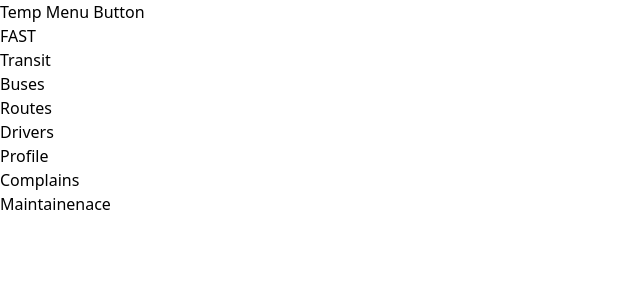
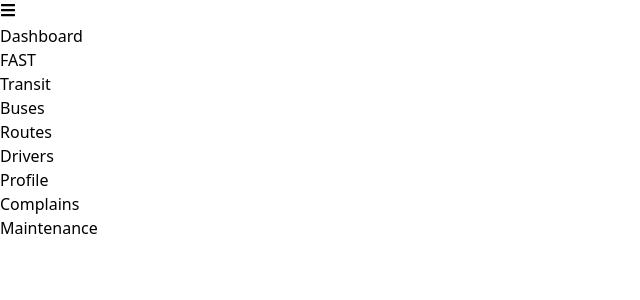
Before and after one commit to Irtiza1/FAST_Transit, a React (Vite) app in the folder frontend/: page /vendor in a window 1280 px wide. Shown: the top 300 px of the page, without its empty margins (0-640 px from the left). Built offline with nearby package versions, Linux system fonts and the light colour scheme.

Commit message:
ui updates, added sidebar.

```diff
--- a/frontend/src/pages/VendorDashboard.jsx
+++ b/frontend/src/pages/VendorDashboard.jsx
@@ -1,7 +1,14 @@
-import React, { useState } from "react";
+import React, { useState, useEffect } from "react";
 import { Link, Outlet } from "react-router-dom";
+import { FaBars } from "react-icons/fa";
 function VendorDashboard() {
-  const [sideBarOpen, setSideBarOpen] = useState(true);
+  const [sideBarOpen, setSideBarOpen] = useState(false);
+
+  // Check screen size on initial load and adjust sidebar state
+  useEffect(() => {
+    const isMediumOrLarger = window.innerWidth >= 768;
+    setSideBarOpen(isMediumOrLarger);
+  }, []);
 
   function toggleSideBar() {
     setSideBarOpen(!sideBarOpen);
@@ -9,8 +16,14 @@ function VendorDashboard() {
 
   return (
     <>
-      <div className="fixed bg-gray-950 w-full top-0 left-0 min-h-12 text-gray-400 border-b border-gray-600 z-10">
-        <button className="p-1 bg-gray-800 m-1 rounded" onClick={toggleSideBar}>Temp Menu Button</button>
+      <div className="fixed bg-gray-950 w-full top-0 left-0 h-12 text-gray-400 border-b border-gray-600 z-10 flex items-center px-4">
+        <button
+          className="mr-4 p-2 rounded hover:bg-gray-800 transition-colors duration-300"
+          onClick={toggleSideBar}
+        >
+          <FaBars className="text-xl text-gray-400 hover:text-yellow-600 transition duration-300" />
+        </button>
+        <p className="text-xl font-bold text-gray-200">Dashboard</p>
       </div>
 
       <div
@@ -18,13 +31,12 @@ function VendorDashboard() {
           sideBarOpen ? "translate-x-0" : "-translate-x-full"
         } transition-all duration-300 ease-in-out z-10`}
       >
-        <div className="h-full max-h-screen overflow-y-auto flex flex-col">
+        <div className="h-full max-h-screen overflow-y-auto flex flex-col px-2 py-4">
           <div className="p-2">
             <p className="text-yellow-600 text-4xl font-extrabold">FAST</p>
             <p className="text-gray-100 text-xl font-extrabold">Transit</p>
           </div>
-          <ul className="text-gray-300 px-2  pb-10 my-6 transition-all ease-in-out">
-
+          <ul className="text-gray-300 px-2 pb-10 mb-6 transition-all ease-in-out">
             <li>
               <Link
                 to="buses"
@@ -61,12 +73,13 @@ function VendorDashboard() {
             </li>
             <li>
               <Link className="block w-full px-2 py-1 font-bold rounded text-xs hover:bg-yellow-500 hover:bg-opacity-50 hover:text-sm hover:transition-all duration-500 ease-in-out">
-                Maintainenace
+                Maintenance
               </Link>
             </li>
           </ul>
         </div>
       </div>
+
       <main
         className={`${
           sideBarOpen ? "md:ml-[20%]" : "ml-0"
@@ -80,37 +93,83 @@ function VendorDashboard() {
 
 export default VendorDashboard;
 
-// import React, { useState } from 'react';
-// import { Link, Outlet } from 'react-router-dom';
-
+// import React, { useState,useEffect } from "react";
+// import { Link, Outlet } from "react-router-dom";
 // function VendorDashboard() {
 //   const [sideBarOpen, setSideBarOpen] = useState(true);
 
 //   function toggleSideBar() {
 //     setSideBarOpen(!sideBarOpen);
 //   }
-
+//   useEffect(() => {
+//     const isMediumOrLarger = window.innerWidth >= 768;
+//     setSideBarOpen(isMediumOrLarger);
+//   }, []);
 //   return (
 //     <>
-//       <div className="bg-gray-950 w-full top-0 left-0 min-h-12 text-gray-400">
-//         <button onClick={toggleSideBar}>Menu</button>
+//       <div className="fixed bg-gray-950 w-full top-0 left-0 min-h-12 text-gray-400 border-b border-gray-600 z-10">
+//         <button className="p-1 bg-gray-800 m-1 rounded" onClick={toggleSideBar}>Temp Menu Button</button>
 //       </div>
 
-//       <div className={`bg-gray-950 h-screen md:w-1/5 sm:w-2/5 fixed top-12 left-0 ${sideBarOpen ? "translate-x-0" : "-translate-x-full"} transition-all duration-300 ease-in-out`}>
-//         <div className='h-full max-h-screen overflow-y-auto flex flex-col'>
-//           <div className='p-2'>
-//             <p className='text-yellow-600 text-4xl font-extrabold'>FAST</p>
-//             <p className='text-gray-100 text-xl font-extrabold'>Transit</p>
+//       <div
+//         className={`bg-gray-950 h-screen md:w-1/5 sm:w-2/5 fixed top-12 left-0 md:${
+//           sideBarOpen ? "translate-x-0" : "-translate-x-full"
+//         } transition-all duration-300 ease-in-out z-10`}
+//       >
+//         <div className="h-full max-h-screen overflow-y-auto flex flex-col">
+//           <div className="p-2">
+//             <p className="text-yellow-600 text-4xl font-extrabold">FAST</p>
+//             <p className="text-gray-100 text-xl font-extrabold">Transit</p>
 //           </div>
-//           <ul className='text-gray-300 px-2 pb-10 my-6 transition-all ease-in-out'>
-//             <li><Link className='block w-full px-2 py-1 font-bold rounded text-xs hover:bg-yellow-500 hover:bg-opacity-50 hover:text-sm hover:transition-all duration-500 ease-in-out'>Profile</Link></li>
-//             <li><Link to="buses" className='block w-full px-2 py-1 font-bold rounded text-xs hover:bg-yellow-500 hover:bg-opacity-50 hover:text-sm hover:transition-all duration-500 ease-in-out'>Buses</Link></li>
-//             <li><Link to="routes" className='block w-full px-2 py-1 font-bold rounded text-xs hover:bg-yellow-500 hover:bg-opacity-50 hover:text-sm hover:transition-all duration-500 ease-in-out'>Routes</Link></li>
-//             <li><Link to="drivers" className='block w-full px-2 py-1 font-bold rounded text-xs hover:bg-yellow-500 hover:bg-opacity-50 hover:text-sm hover:transition-all duration-500 ease-in-out'>Drivers</Link></li>
+//           <ul className="text-gray-300 px-2  pb-10 my-6 transition-all ease-in-out">
+
+//             <li>
+//               <Link
+//                 to="buses"
+//                 className="block w-full px-2 py-1 font-bold rounded text-xs hover:bg-yellow-500 hover:bg-opacity-50 hover:text-sm hover:transition-all duration-500 ease-in-out"
+//               >
+//                 Buses
+//               </Link>
+//             </li>
+//             <li>
+//               <Link
+//                 to="routes"
+//                 className="block w-full px-2 py-1 font-bold rounded text-xs hover:bg-yellow-500 hover:bg-opacity-50 hover:text-sm hover:transition-all duration-500 ease-in-out"
+//               >
+//                 Routes
+//               </Link>
+//             </li>
+//             <li>
+//               <Link
+//                 to="drivers"
+//                 className="block w-full px-2 py-1 font-bold rounded text-xs hover:bg-yellow-500 hover:bg-opacity-50 hover:text-sm hover:transition-all duration-500 ease-in-out"
+//               >
+//                 Drivers
+//               </Link>
+//             </li>
+//             <li>
+//               <Link className="block w-full px-2 py-1 font-bold rounded text-xs hover:bg-yellow-500 hover:bg-opacity-50 hover:text-sm hover:transition-all duration-500 ease-in-out">
+//                 Profile
+//               </Link>
+//             </li>
+//             <li>
+//               <Link className="block w-full px-2 py-1 font-bold rounded text-xs hover:bg-yellow-500 hover:bg-opacity-50 hover:text-sm hover:transition-all duration-500 ease-in-out">
+//                 Complains
+//               </Link>
+//             </li>
+//             <li>
+//               <Link className="block w-full px-2 py-1 font-bold rounded text-xs hover:bg-yellow-500 hover:bg-opacity-50 hover:text-sm hover:transition-all duration-500 ease-in-out">
+//                 Maintainenace
+//               </Link>
+//             </li>
 //           </ul>
 //         </div>
 //       </div>
-//       <main className="ml-[20%] p-4"> {/* Adjust this margin to align with sidebar width */}
+//       <main
+//         className={`${
+//           sideBarOpen ? "md:ml-[20%]" : "ml-0"
+//         } mt-12 transition-all duration-300 ease-in-out z-10`}
+//       >
 //         <Outlet />
 //       </main>
 //     </>
```
